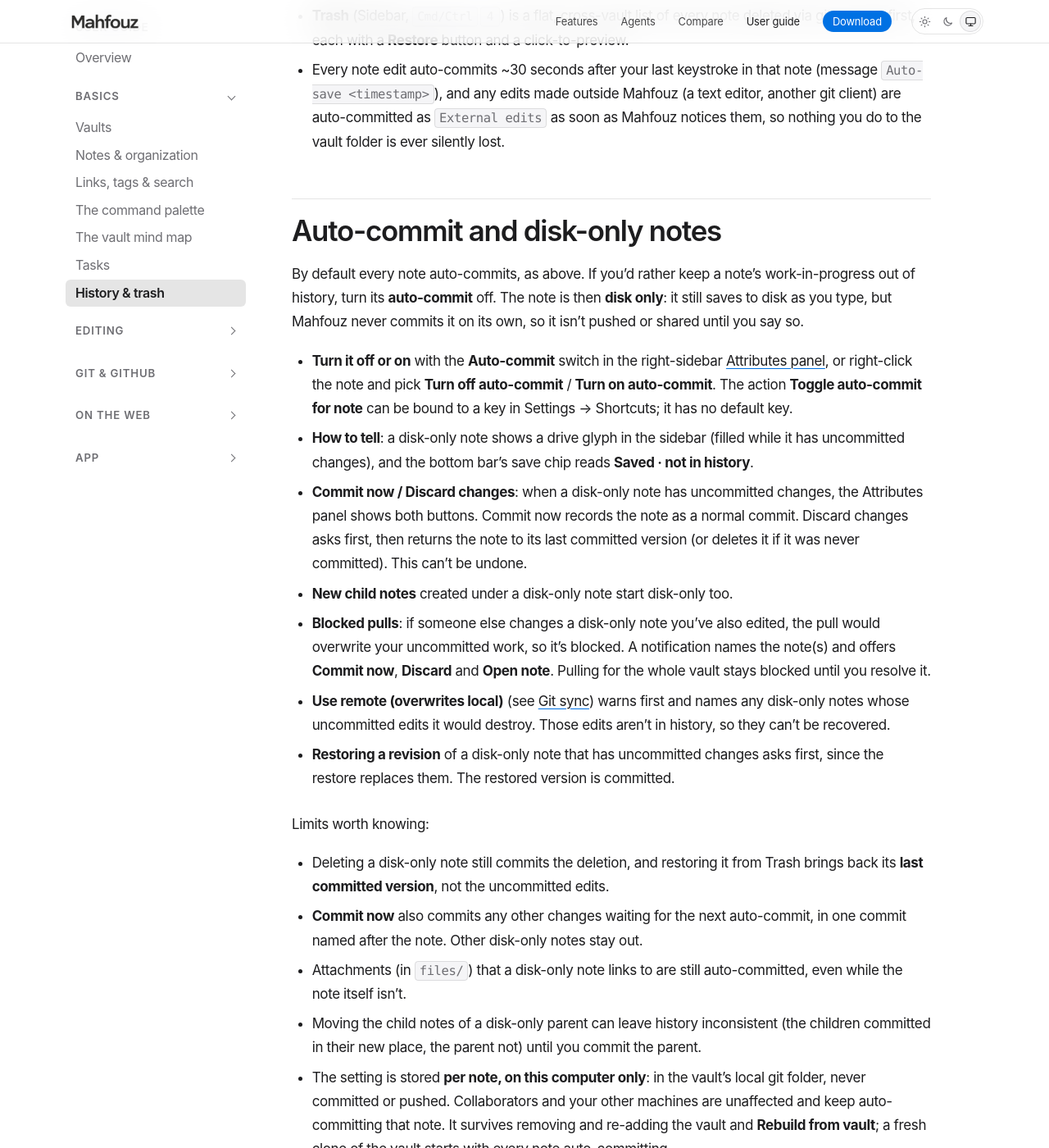
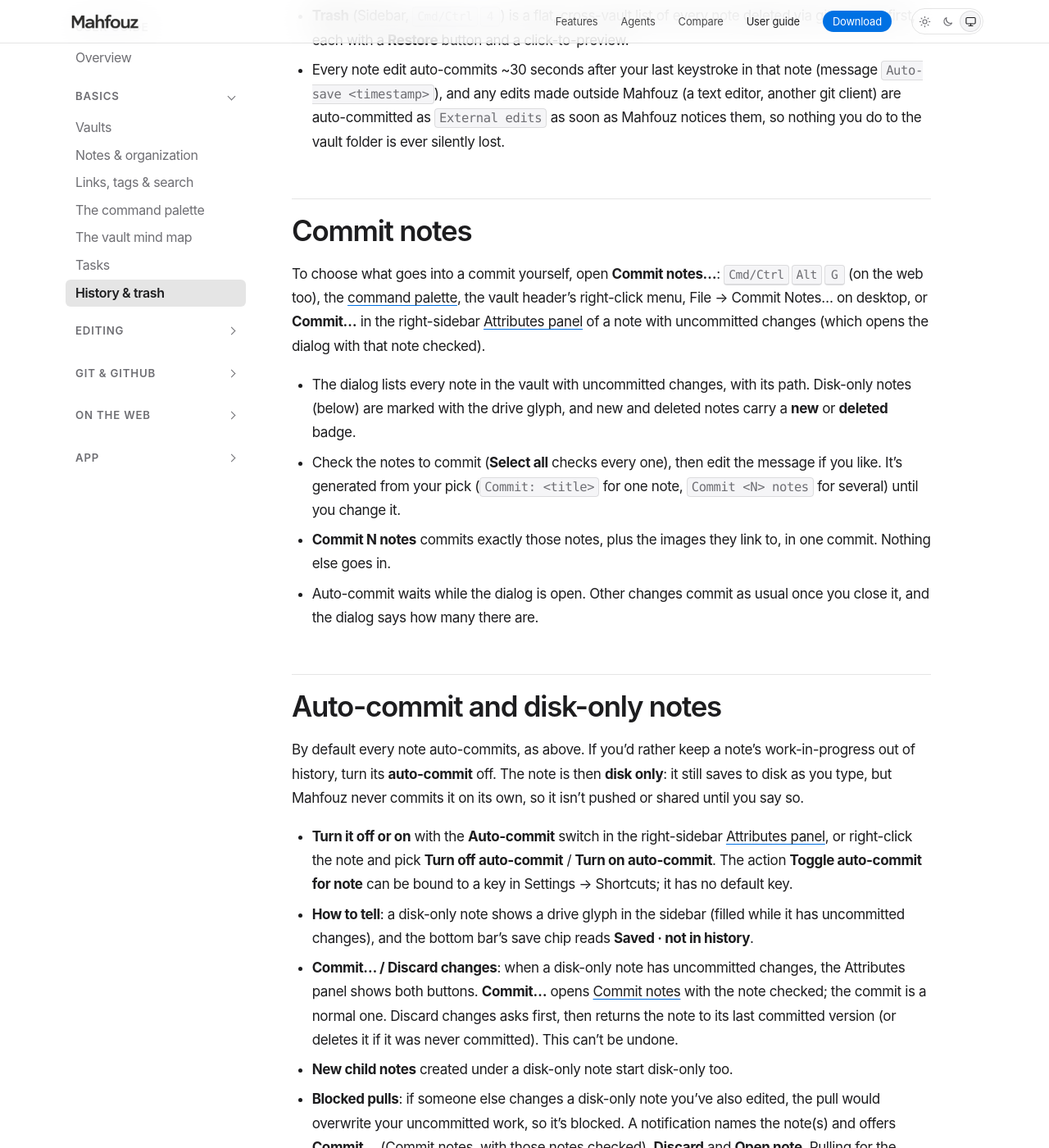
Before and after one commit to mahfouz-app/docs, a Jekyll site: the page built from guide/history.md, in a window 1280 px wide and 1400 px high, scrolled down 406 px. Shown: the whole window at 82% size. Built offline with Jekyll 4.4.1, drawn with Linux system fonts in a browser that asks for light colours; some of the changed text lies outside the part shown.

Commit message:
guide: Commit notes dialog replaces Commit now
Co-Authored-By: Claude Opus 5.5 <noreply@anthropic.com>

```diff
--- a/guide/history.md
+++ b/guide/history.md
@@ -22,6 +22,26 @@ Mahfouz keeps no separate history of its own: **history is git history.**
   `External edits` as soon as Mahfouz notices them, so
   nothing you do to the vault folder is ever silently lost.
 
+## Commit notes
+
+To choose what goes into a commit yourself, open **Commit notes…**:
+<kbd>Cmd/Ctrl</kbd><kbd>Alt</kbd><kbd>G</kbd> (on the web too), the
+[command palette](/guide/command-palette/), the vault header's right-click
+menu, File → Commit Notes… on desktop, or **Commit…** in the right-sidebar
+[Attributes panel](/guide/attributes/#attributes-panel) of a note with
+uncommitted changes (which opens the dialog with that note checked).
+
+- The dialog lists every note in the vault with uncommitted changes, with
+  its path. Disk-only notes (below) are marked with the drive glyph, and new
+  and deleted notes carry a **new** or **deleted** badge.
+- Check the notes to commit (**Select all** checks every one), then edit
+  the message if you like. It's generated from your pick (`Commit: <title>`
+  for one note, `Commit <N> notes` for several) until you change it.
+- **Commit N notes** commits exactly those notes, plus the images they link
+  to, in one commit. Nothing else goes in.
+- Auto-commit waits while the dialog is open. Other changes commit as usual
+  once you close it, and the dialog says how many there are.
+
 ## Auto-commit and disk-only notes
 
 By default every note auto-commits, as above. If you'd rather keep a
@@ -38,16 +58,17 @@ you say so.
 - **How to tell**: a disk-only note shows a drive glyph in the sidebar
   (filled while it has uncommitted changes), and the bottom bar's save chip
   reads **Saved · not in history**.
-- **Commit now / Discard changes**: when a disk-only note has uncommitted
-  changes, the Attributes panel shows both buttons. Commit now records the
-  note as a normal commit. Discard changes asks first, then returns the note
+- **Commit… / Discard changes**: when a disk-only note has uncommitted
+  changes, the Attributes panel shows both buttons. **Commit…** opens
+  [Commit notes](#commit-notes) with the note checked; the commit is a
+  normal one. Discard changes asks first, then returns the note
   to its last committed version (or deletes it if it was never committed).
   This can't be undone.
 - **New child notes** created under a disk-only note start disk-only too.
 - **Blocked pulls**: if someone else changes a disk-only note you've also
   edited, the pull would overwrite your uncommitted work, so it's blocked. A
-  notification names the note(s) and offers **Commit now**, **Discard** and
-  **Open note**. Pulling for the whole vault stays blocked until you resolve it.
+  notification names the note(s) and offers **Commit…** (Commit notes, with
+  those notes checked), **Discard** and **Open note**. Pulling for the whole vault stays blocked until you resolve it.
 - **Use remote (overwrites local)** (see [Git sync](/guide/git/#git-sync--remotes)) warns
   first and names any disk-only notes whose uncommitted edits it would
   destroy. Those edits aren't in history, so they can't be recovered.
@@ -60,9 +81,6 @@ Limits worth knowing:
 - Deleting a disk-only note still commits the deletion, and restoring it
   from Trash brings back its **last committed version**, not the
   uncommitted edits.
-- **Commit now** also commits any other changes waiting for the next
-  auto-commit, in one commit named after the note. Other disk-only notes stay
-  out.
 - Attachments (in `files/`) that a disk-only note links to are still
   auto-committed, even while the note itself isn't.
 - Moving the child notes of a disk-only parent can leave history
```
Also changed, not shown: guide/shortcuts.md (+1 -0 lines), guide/when-sync-fails.md (+1 -1 lines).
